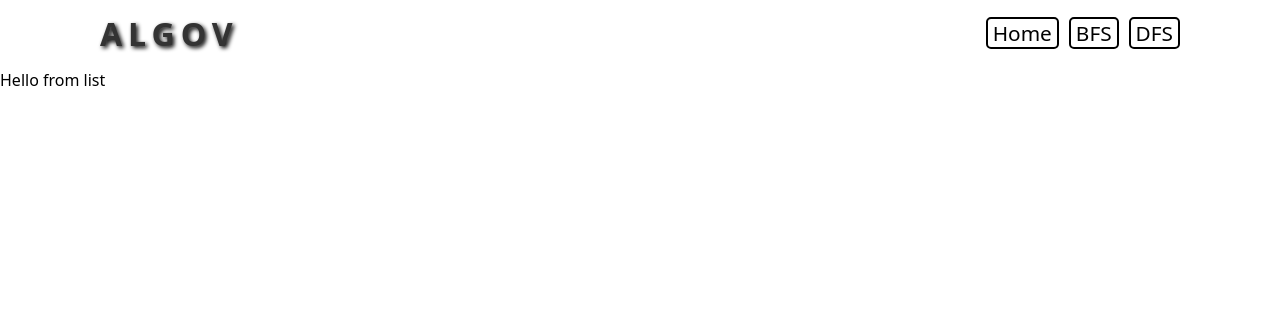
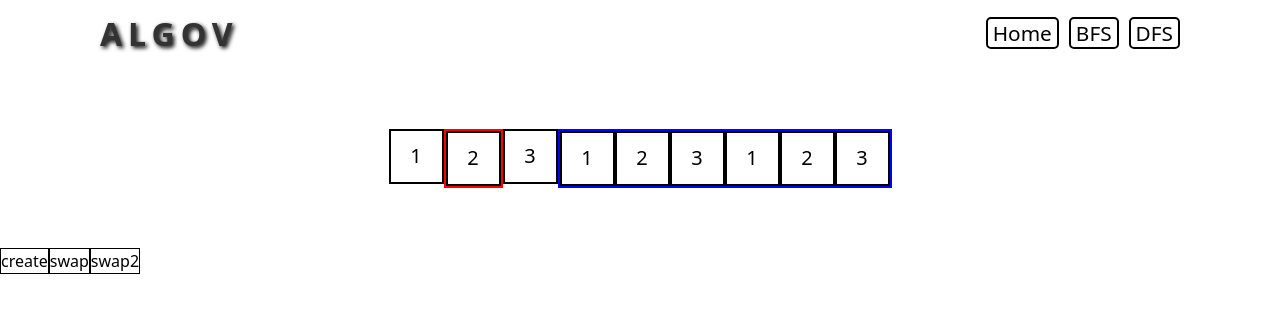
Before and after one commit to Abdelrahman-Abdelmoaty/AlgoV, a React (Create React App) app: page /sorting/insertion in a window 1280 px wide. Shown: the top 312 px of the page. Built offline with nearby package versions, Linux system fonts and the light colour scheme.

Commit message:
created list component for sorting algorithms

```diff
--- a/package.json
+++ b/package.json
@@ -12,6 +12,7 @@
     "react-dom": "^18.2.0",
     "react-router-dom": "^6.20.1",
     "react-scripts": "5.0.1",
+    "react-uuid": "^2.0.0",
     "rsuite": "^5.48.0",
     "web-vitals": "^2.1.4"
   },
--- a/src/components/Sorting/InsertionSort.jsx
+++ b/src/components/Sorting/InsertionSort.jsx
@@ -1,9 +1,59 @@
+import { useState } from "react";
 import List from "./List";
 
 export default function InsertionSort() {
+  const [list, setList] = useState([
+    { id: "1", value: 1 },
+    { id: "2", value: 2 },
+    { id: "3", value: 3 },
+    { id: "4", value: 1 },
+    { id: "5", value: 2 },
+    { id: "6", value: 3 },
+    { id: "7", value: 1 },
+    { id: "8", value: 2 },
+    { id: "9", value: 3 },
+  ]);
+  const [swap, setSwap] = useState([]);
+
   return (
     <div>
-      <List />
+      <List
+        list={list}
+        setList={setList}
+        setSwapList={setSwap}
+        swapList={swap}
+        areas={[
+          {
+            i: 1,
+            j: 2,
+            color: "red",
+          },
+          {
+            i: 3,
+            j: 9,
+            color: "blue",
+          },
+        ]}
+      />
+      <button
+        onClick={() =>
+          setList([
+            { id: "1", value: 1 },
+            { id: "2", value: 2 },
+            { id: "3", value: 3 },
+            { id: "4", value: 1 },
+            { id: "5", value: 2 },
+            { id: "6", value: 3 },
+            { id: "7", value: 1 },
+            { id: "8", value: 2 },
+            { id: "9", value: 3 },
+          ])
+        }
+      >
+        create
+      </button>
+      <button onClick={() => setSwap([{ i: 1, j: 5 }])}>swap</button>
+      <button onClick={() => setSwap([...swap, { i: 0, j: 2 }])}>swap2</button>
     </div>
   );
 }
--- a/src/components/Sorting/List.jsx
+++ b/src/components/Sorting/List.jsx
@@ -1,3 +1,145 @@
-export default function List() {
-  return <div>Hello from list</div>;
+import { useEffect, useState } from "react";
+import "../../styles/list.css";
+import uuid from "react-uuid";
+/*
+    Sample List Item: {
+        id: string,
+        value: number,
+        color?: string,
+        backgroundColor?: string,
+        borderColor?: string,
+    }
+
+    ? areas must be sorted with no interference
+    Sample Area Item: {
+        color: string
+        i: number
+        j: number
+    }
+
+    Sample swapList Item: {
+        i: number,
+        j: number
+    }
+*/
+export default function List({ list, setList, swapList, setSwapList, areas }) {
+  const [state, setState] = useState(0);
+  const [swapping, setSwapping] = useState(null);
+  const [swapAgain, setSwapAgain] = useState(0);
+  const [test, setTest] = useState(false);
+
+  useEffect(() => {
+    if (swapping && swapAgain) {
+      const newList = [...list];
+      newList[swapping.i] = { ...newList[swapping.i], bottom: "60px", left: 0 };
+      newList[swapping.j] = {
+        ...newList[swapping.j],
+        bottom: "-60px",
+        left: 0,
+      };
+      setList(newList);
+      setState(1);
+    }
+  }, [swapping]);
+
+  useEffect(() => {
+    switch (state) {
+      case 1:
+        setTimeout(() => {
+          let num = swapping.j - swapping.i;
+          const newList = [...list];
+          newList[swapping.i] = {
+            ...newList[swapping.i],
+            left: `${55 * num}px`,
+          };
+          newList[swapping.j] = {
+            ...newList[swapping.j],
+            left: `-${55 * num}px`,
+          };
+          setList(newList);
+          setState(2);
+        }, 1000);
+        break;
+      case 2:
+        setTimeout(() => {
+          const newList = [...list];
+          newList[swapping.i] = { ...newList[swapping.i], bottom: 0 };
+          newList[swapping.j] = { ...newList[swapping.j], bottom: 0 };
+          setList(newList);
+          setState(3);
+        }, 1000);
+        break;
+      case 3:
+        setTimeout(() => {
+          const newList = [...list];
+          const iv = { ...newList[swapping.i], id: uuid(), left: 0, bottom: 0 };
+          newList[swapping.i] = {
+            ...newList[swapping.j],
+            id: uuid(),
+            left: 0,
+            bottom: 0,
+          };
+          newList[swapping.j] = iv;
+          setList(newList);
+        }, 1000);
+        break;
+    }
+  }, [state]);
+
+  useEffect(() => {
+    if (swapList.length > 0) {
+      setSwapping(swapList[0]);
+      setTimeout(() => {
+        setSwapAgain(swapAgain + 1);
+        setTest(!test);
+      }, 2000);
+    }
+  }, [swapAgain]);
+
+  useEffect(() => {
+    console.log("from here", swapAgain, " list: ", swapList);
+    if (swapList.length === 0) setSwapAgain(0);
+    else if (swapList.length > 0 && swapAgain === 0) setSwapAgain(1);
+  }, [swapList, swapAgain]);
+
+  useEffect(() => {
+    setSwapList(swapList.slice(1, swapList.length));
+  }, [test]);
+
+  let itemI = 0;
+  let areaI = 0;
+  let res = [];
+  while (itemI < list.length) {
+    if (areas && areas[areaI].i === itemI) {
+      res.push(
+        <div key={areaI} style={{ border: `2px solid ${areas[areaI].color}` }}>
+          {Array(areas[areaI].j - areas[areaI].i)
+            .fill(1)
+            .map((x, i) => {
+              const item = list[areas[areaI].i + i];
+              return (
+                <li key={item.id} style={item}>
+                  {item.value}
+                </li>
+              );
+            })}{" "}
+        </div>
+      );
+      itemI = areas[areaI].j;
+      areaI++;
+    } else {
+      res.push(
+        <li key={list[itemI].id} style={list[itemI]}>
+          {list[itemI].value}
+        </li>
+      );
+      itemI++;
+    }
+  }
+
+  return (
+    <div className="list-component">
+      <ul className="list">{res.map((i) => i)}</ul>
+    </div>
+  );
 }
--- /dev/null
+++ b/src/styles/list.css
@@ -0,0 +1,28 @@
+button{
+    border: 1px solid black;
+}
+.list-component{
+    min-height: 180px;
+    display: flex;
+    justify-content: center;
+    align-items: center;
+}
+.list-component .list,
+.list-component .list > div{
+    list-style: none;
+    display: flex;
+}
+.list-component .list li{
+    font-size: 20px;
+    width: 55px;
+    height: 55px;
+    display: flex;
+    justify-content: center;
+    align-items: center;
+
+    border: 2px solid black;
+    position: relative;
+    left: 0;
+    bottom: 0;
+    transition: all 1s;
+}
```
Also changed, not shown: 1 other file (tests, documents, lock files or other folders).
